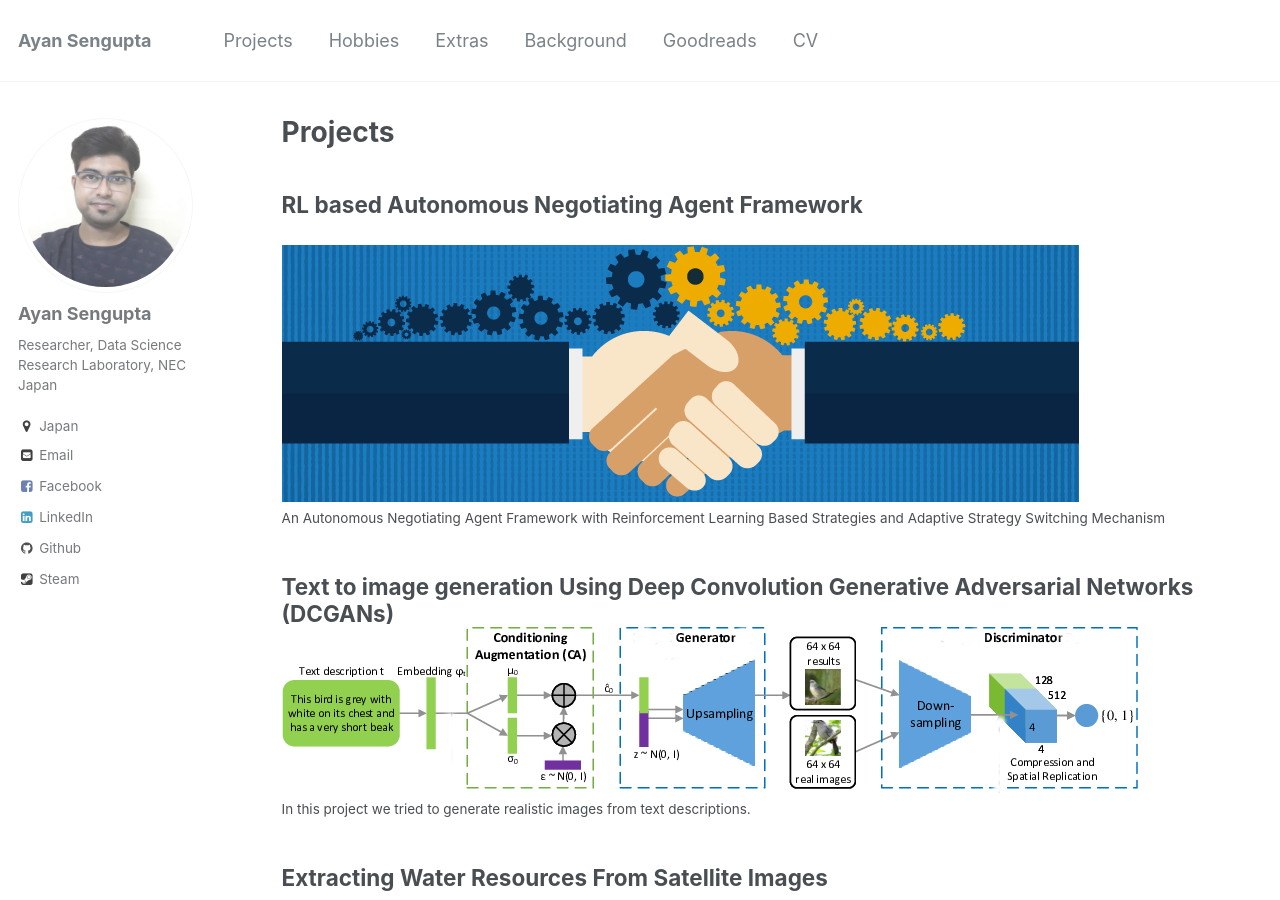
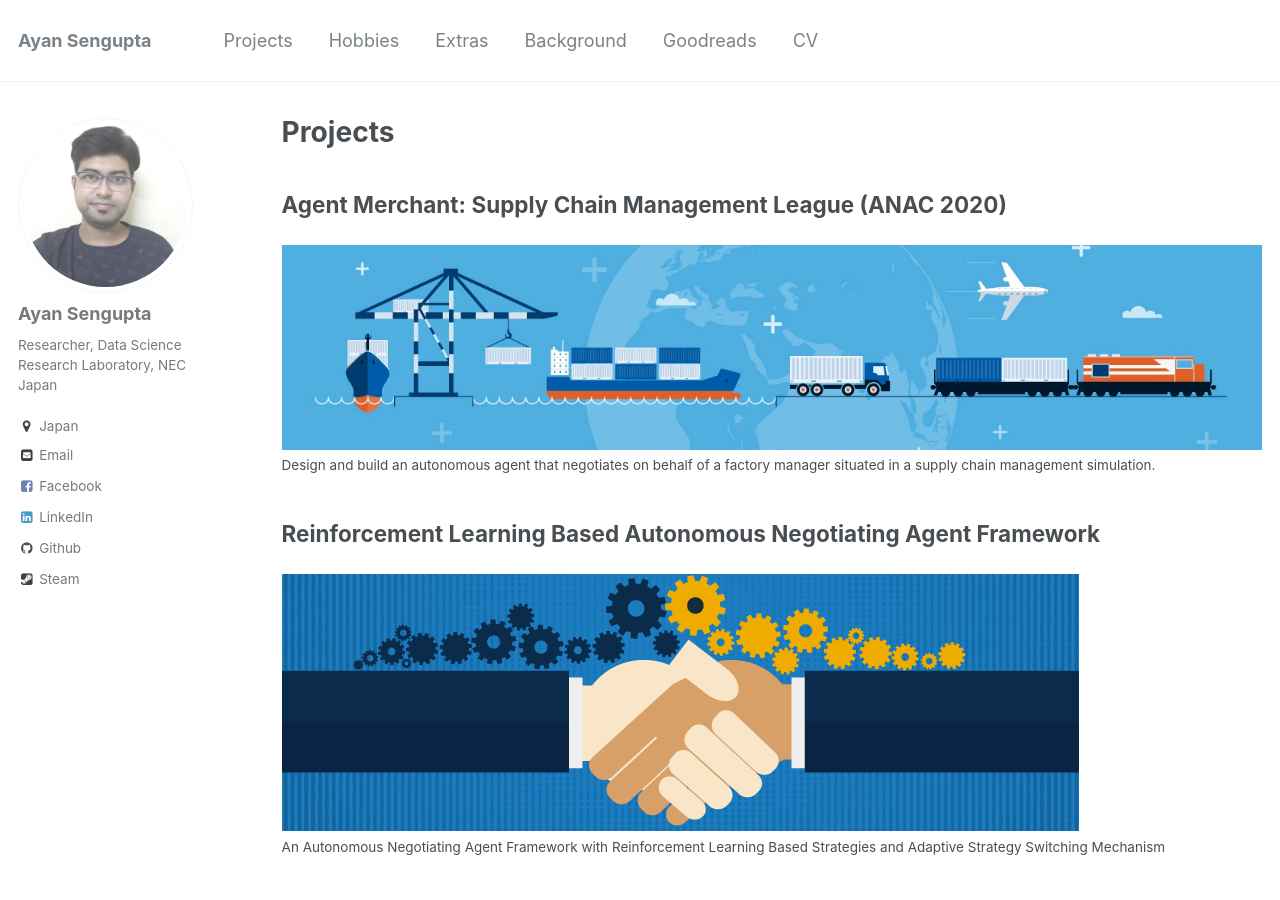
Before and after one commit to ayansengupta17/ayansengupta17.github.io, a Jekyll site: the page built from _pages/projects.html, in a window 1280 px wide and 900 px high. Built offline with Jekyll 4.4.1, drawn with Linux system fonts in a browser that asks for light colours; some of the changed lines change nothing that is shown.

Commit message:
update scml

```diff
--- /dev/null
+++ b/_projects/projects-0x.md
@@ -0,0 +1,34 @@
+---
+title: "Agent Merchant: Supply Chain Management League (ANAC 2020) <br/><br/><img src='/images/project-0x/images/header.png'>"
+excerpt: "Design and build an autonomous agent that negotiates on behalf of a factory manager situated in a supply chain management simulation."
+header:
+  image: project-0x/images/anac2020-logo.png
+collection: projects
+---
+
+
+**Introduction:**
+---------------
+
+The SCM world simulates a supply chain consisting of multiple factories that buy
+and sell products from one another in a simulated market.
+The factories are represented by autonomous agents from participants in SCML
+that act as factory managers. Each agent decides which other agents to buy and sell from,
+and then negotiates with them. The goal is to have the highest median score across all simulations.
+The score calculated in SCML is based on a percentage of profit and remnant unsold products.
+ The simulation proceeds in discrete time steps during which multiple simultaneous negotiations take place.
+  There are two separate tracks in SCML, 2020: standard track and collusion track. In the standard track,
+   at most one instantiation of each team’s agent will run in each simulation whereas, in the collusion
+   track, multiple instantiations of the same team’s agent will run dur- ing a single simulation.
+
+**Awards**
+--------------------------------
+Won 2nd Prize in Collusion League of SCML 2020. It is a part of Automated Negotiating Agents Competition (ANAC).
+It was held in International Joint Conferences on Artificial Intelligence (IJCAI) 2020.
+
+
+**Codes and Document**
+--------------------------------
+Agent Merchant code  [Link](https://github.com/yasserfarouk/scml-agents/tree/master/scml_agents/scml2020/a_sengupta)
+Document [Link](https://github.com/yasserfarouk/scml-agents/blob/master/scml_agents/scml2020/a_sengupta/report.pdf)
+Presentation [Link](https://github.com/yasserfarouk/scml-agents/blob/master/scml_agents/scml2020/a_sengupta/report.pdf)
--- a/_projects/projects-0z.md
+++ b/_projects/projects-0z.md
@@ -1,5 +1,5 @@
 ---
-title: "RL based Autonomous Negotiating Agent Framework <br/><br/><img src='/images/project-0z/images/neg.png'>"
+title: "Reinforcement Learning Based Autonomous Negotiating Agent Framework <br/><br/><img src='/images/project-0z/images/neg.png'>"
 excerpt: "An Autonomous Negotiating Agent Framework with Reinforcement Learning Based Strategies and Adaptive Strategy Switching Mechanism"
 header:
   image: project-0z/images/header.png
@@ -15,8 +15,8 @@ Despite abundant negotiation strategies in literature, the complexity of automat
 
 **Comment**
 --------------------------------
-Accepted in AAMAS 2021
+Accepted in 20th International Conference on Autonomous Agents and Multiagent Systems (AAMAS 2021)
 
-**Links**
+**Paper**
 --------------------------------
-An Autonomous Negotiating Agent Framework with Reinforcement Learning Based Strategies and Adaptive Strategy Switching Mechanism [Link](https://arxiv.org/abs/2102.03588)
+[An Autonomous Negotiating Agent Framework with Reinforcement Learning Based Strategies and Adaptive Strategy Switching Mechanism](https://arxiv.org/abs/2102.03588)
```
Also changed, not shown: images/project-0x/images/anac2020-logo.png (added), images/project-0x/images/header.png (added), images/project-0z/images/header.png.
